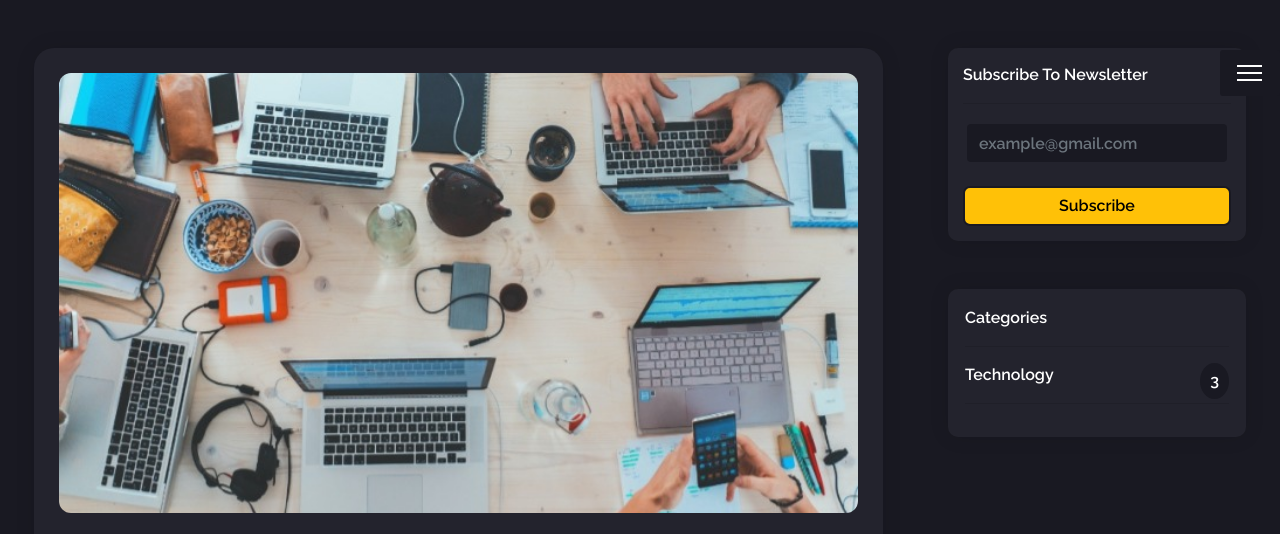
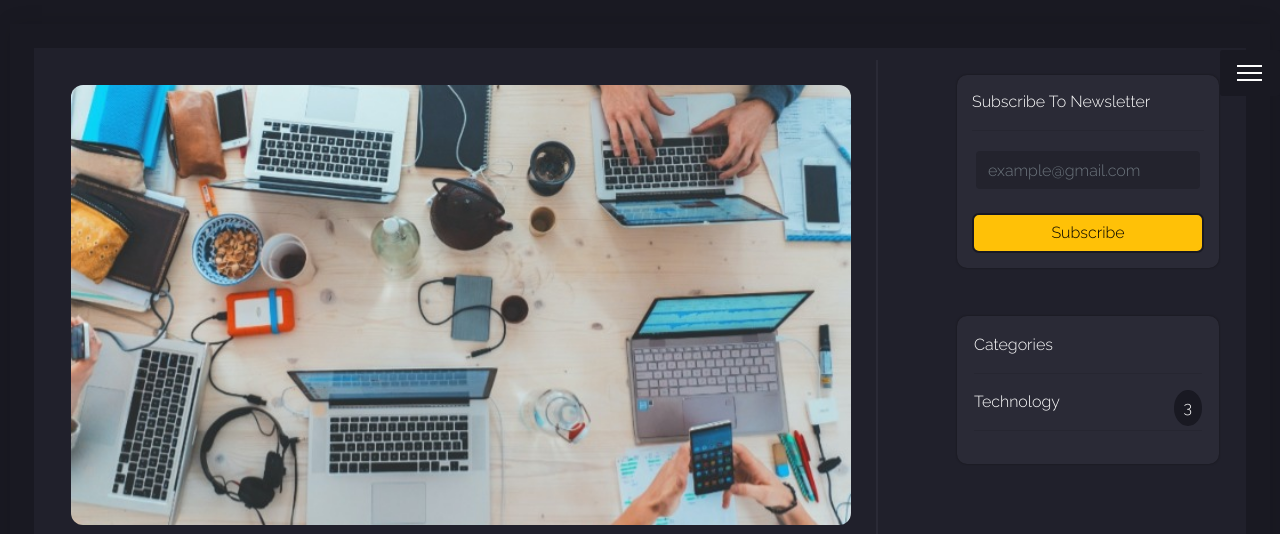
Before and after one commit to Benrobo/Blog-Site-V2.1, a plain HTML site: page posts.html in a window 1280 px wide. Shown: the top 534 px of the page. Drawn offline with nearby package versions, Linux system fonts and the light colour scheme.

Commit message:
in progres

```diff
--- a/css/posts.css
+++ b/css/posts.css
@@ -1,12 +1,14 @@
 @import url(./style.css);
 @import url(./variables.css);
+
 
 
 .posts-container{
     position: relative;
     top:10px;
     width:100%;
-    height:100vh;
+    height:auto;
+    box-shadow: 0px 0px 20px #0e0d0d1c;
 }
 
 .posts-content{
@@ -17,17 +19,17 @@
     grid-template-areas: "main aside";
     grid-template-rows: repeat(100px, auto);
     grid-gap: 20px;
+    padding: 12px;
+    background:#20202b;
 }
 .posts-content .posts-main{
     width:95%;
-    height:100vh;
     grid-area: main;
+    border-right: 2px solid #2a2a36;
 }
 
 .posts-content .posts-main .posts-contents{
     border-radius: 20px;
-    background: var(--custom-dark-color);
-    box-shadow: 0px 0px 20px #0e0d0d1c;
     color:#fff;
     padding:25px;
 }
@@ -169,19 +171,20 @@
     width:100%;
     height:100vh;
     grid-area: aside;
+    padding: 15px;
 }
 
 .posts-content .posts-aside .newsletter-cont{
     border-radius: 10px;
-    background: var(--custom-dark-color);
-    box-shadow: 0px 0px 20px #0e0d0d1c;
+    box-shadow: 0px 0px 2px #0e0d0da2;
     color:#fff;
     padding:15px;
+    background: #2a2a36;
 }
 .posts-content .posts-aside .newsletter-cont .inp{
     outline: var(--custom-dark-color) !important;
     border: var(--custom-dark-color) !important;
-    background: var(--average-dark-color);
+    background: var(--custom-dark-color);
     width:100%;
 }
 .posts-content .posts-aside .newsletter-cont .btn{
@@ -197,9 +200,10 @@
 /* categories container */
 .posts-content .posts-aside .posts-categorie-cont{
     border-radius: 10px;
-    background: var(--custom-dark-color);
-    box-shadow: 0px 0px 20px #0e0d0d1c;
+    box-shadow: 0px 0px 2px #0e0d0da2;
     color:#fff;
+    padding:15px;
+    background: #2a2a36;
     padding:17px;
     height:auto;
 }
--- a/css/style.css
+++ b/css/style.css
@@ -1,5 +1,5 @@
-@import url("https://fonts.googleapis.com/css2?family=Raleway:wght@600&display=swap");
-@import url("https://fonts.googleapis.com/css2?family=Roboto:wght@900&display=swap");
+@import url("https://fonts.googleapis.com/css2?family=Raleway:wght@300&display=swap");
+@import url("https://fonts.googleapis.com/css2?family=Roboto:wght@100&display=swap");
 @import url(./variables.css);
 
 html {
```
